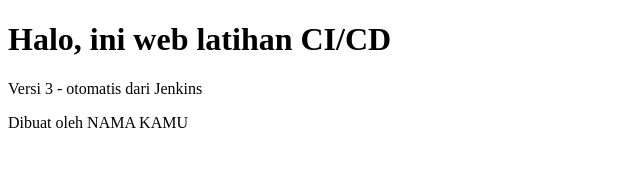
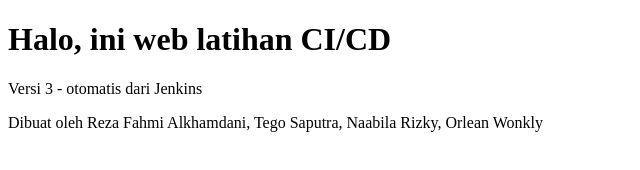
Before and after one commit to Rezafahmi17/latihan-cicd, a plain HTML site: page public/index.html in a window 1280 px wide. Shown: the whole page, without its empty margins (0-640 px from the left). Drawn offline with Linux system fonts and the light colour scheme.

Commit message:
Update footer with contributor names

```diff
--- a/public/index.html
+++ b/public/index.html
@@ -6,6 +6,6 @@
 <body>
 <h1>Halo, ini web latihan CI/CD</h1>
 <p> Versi 3 - otomatis dari Jenkins</p>
-  <footer>Dibuat oleh NAMA KAMU</footer>
+  <footer>Dibuat oleh Reza Fahmi Alkhamdani, Tego Saputra, Naabila Rizky, Orlean Wonkly</footer>
 </body>
 </html>
```
